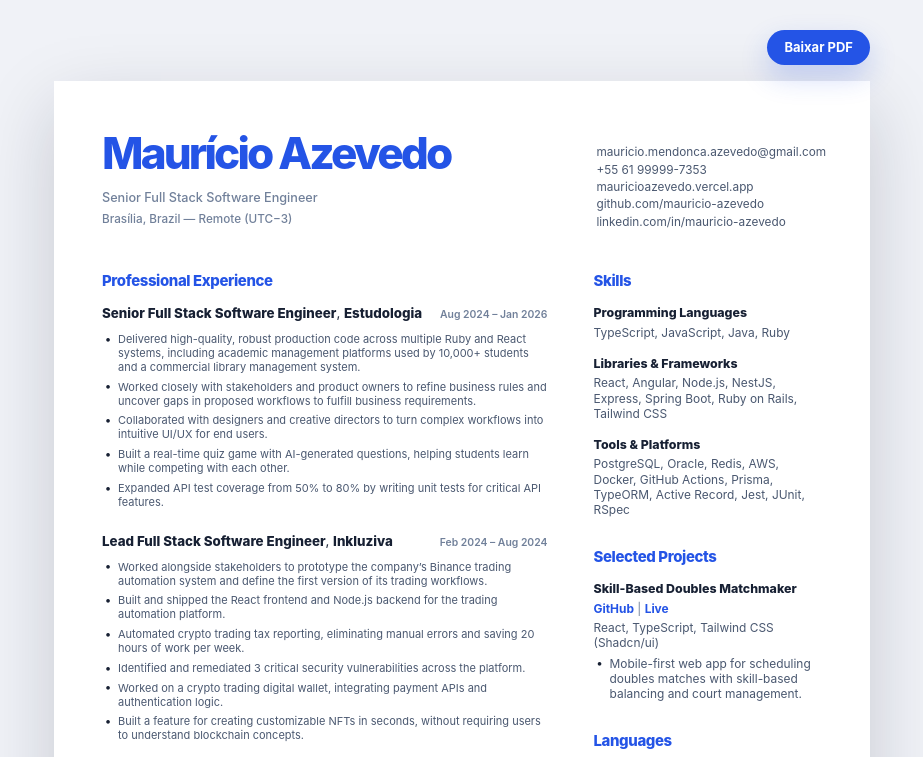
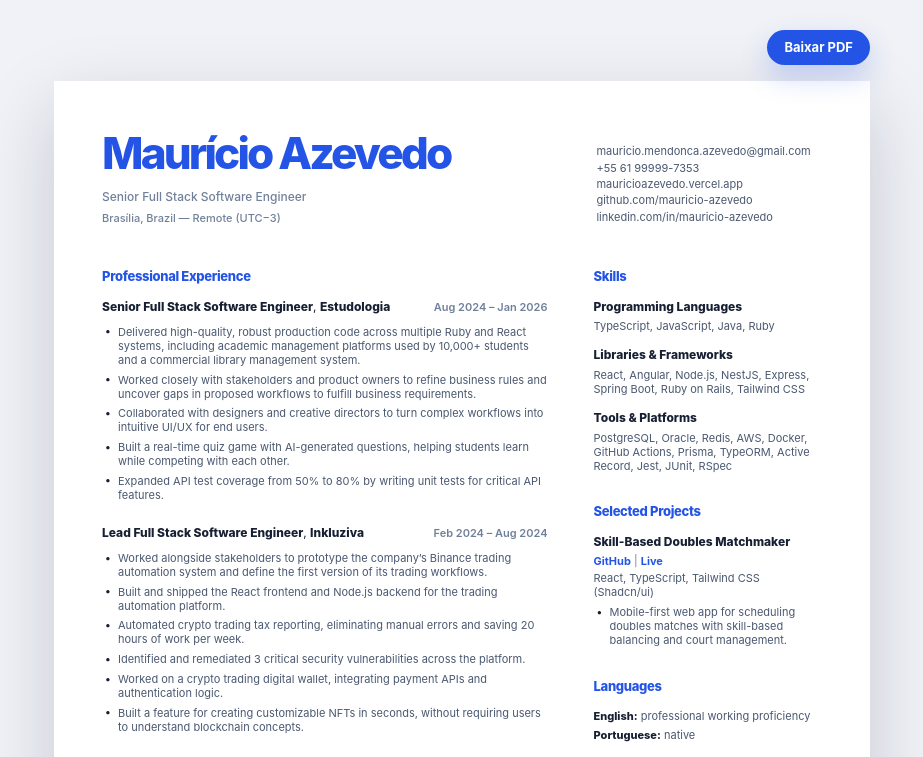
Before and after one commit to mauricio-azevedo/resume, a React (Vite) app: page / in a window 1280 px wide. Shown: the top 757 px of the page, without its empty margins (178-1101 px from the left). Built offline with nearby package versions, Linux system fonts and the light colour scheme.

Commit message:
Normalize resume font sizes

```diff
--- a/src/App.css
+++ b/src/App.css
@@ -102,7 +102,7 @@ ul {
 
 h1 {
   color: var(--blue);
-  font-size: 33pt;
+  font-size: 44px;
   font-weight: 800;
   letter-spacing: -0.065em;
   line-height: 0.95;
@@ -110,7 +110,7 @@ h1 {
 
 .headline {
   color: var(--soft);
-  font-size: 9.5pt;
+  font-size: 12px;
   font-weight: 500;
   line-height: 1.24;
   margin-top: 0.16in;
@@ -119,7 +119,7 @@ h1 {
 
 .location {
   color: var(--soft);
-  font-size: 8.8pt;
+  font-size: 11px;
   font-weight: 500;
   line-height: 1.25;
   margin-top: 0.07in;
@@ -130,7 +130,7 @@ h1 {
   display: flex;
   flex-direction: column;
   font-style: normal;
-  font-size: 8.85pt;
+  font-size: 11px;
   gap: 2.2pt;
   line-height: 1.22;
   padding-top: 0.13in;
@@ -159,7 +159,7 @@ h1 {
 
 h2 {
   color: var(--blue);
-  font-size: 11.2pt;
+  font-size: 13px;
   font-weight: 800;
   letter-spacing: -0.025em;
   line-height: 1;
@@ -184,7 +184,7 @@ h2 {
 
 .item-heading p {
   color: var(--ink);
-  font-size: 10pt;
+  font-size: 12px;
   line-height: 1.2;
   min-width: 0;
 }
@@ -206,7 +206,7 @@ h2 {
 .item-heading span {
   color: var(--soft);
   flex: 0 0 auto;
-  font-size: 7.8pt;
+  font-size: 11px;
   font-weight: 600;
   line-height: 1;
   text-align: right;
@@ -228,7 +228,7 @@ li {
 li::before {
   content: '•';
   color: var(--ink);
-  font-size: 8.8pt;
+  font-size: 11px;
   left: 2pt;
   line-height: 1;
   position: absolute;
@@ -236,7 +236,7 @@ li::before {
 }
 
 .side-column {
-  font-size: 8.95pt;
+  font-size: 11px;
   line-height: 1.28;
 }
 
@@ -248,7 +248,7 @@ li::before {
 
 .skill-group h3,
 .side-item h3 {
-  font-size: 9.3pt;
+  font-size: 12px;
   line-height: 1.22;
   margin-bottom: 3.5pt;
 }
@@ -373,7 +373,7 @@ body.pdf-exporting .resume-page {
   }
 
   body.pdf-exporting h1 {
-    font-size: 33pt;
+    font-size: 44px;
     letter-spacing: -0.065em;
   }
 }
```
